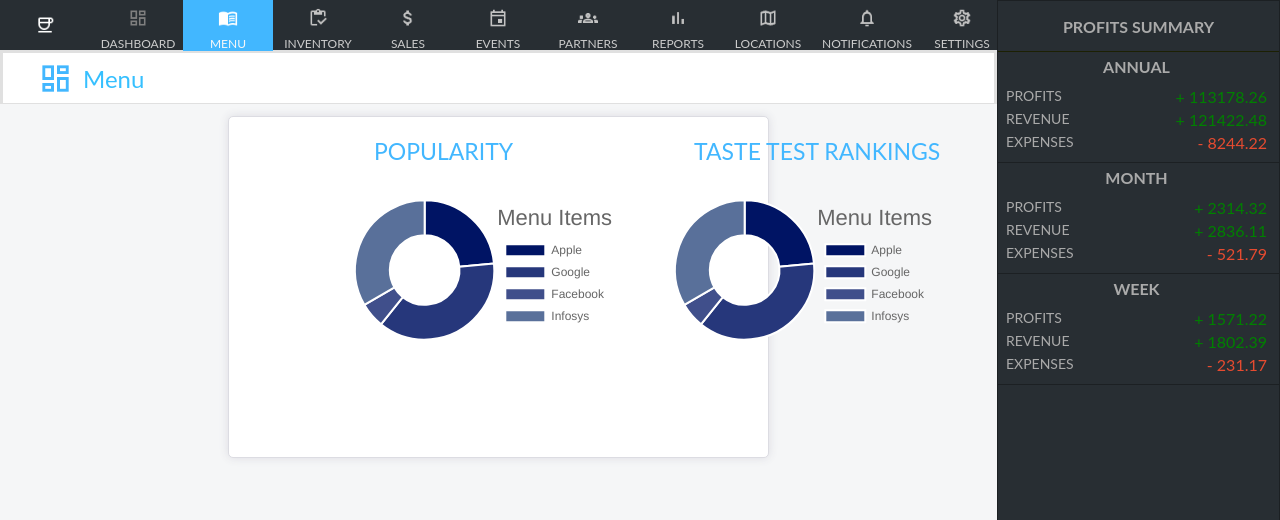
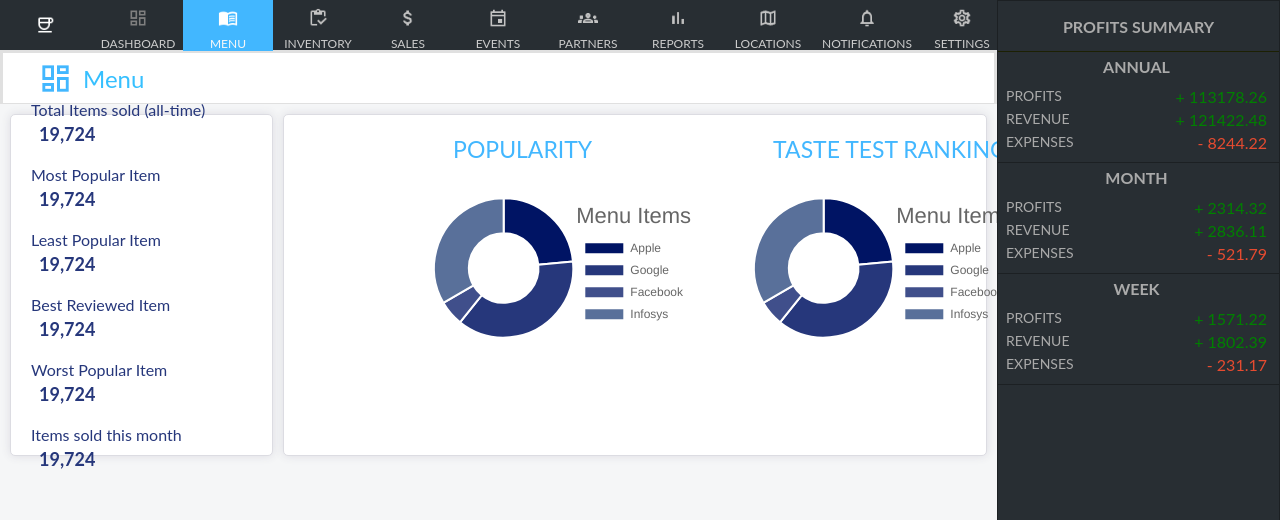
Before and after one commit to dtroberts1/ctms, an Angular app in the folder app/: page /dashboard in a window 1280 px wide. Both pictures are taken after a click on the link "MENU". Shown: the top 520 px of the page. Built offline with nearby package versions, Linux system fonts and the light colour scheme.

Commit message:
CTMS-2-Added Menu details area

```diff
--- a/app/src/app/business-menu/business-menu-overview/business-menu-overview.component.html
+++ b/app/src/app/business-menu/business-menu-overview/business-menu-overview.component.html
@@ -1,4 +1,4 @@
-<div style="width:100%;display:flex; justify-content:center; padding: 12px 0px 10px 0px; height: 500px;">
+<div class="business-menu-overview">
     <div class="card-two-charts">
         <div class="card-two-charts-container">
             <div>
@@ -19,4 +19,54 @@
             </div>
         </div>
     </div>
+    <div class="menu-overview-details">
+        <div>
+            <label>
+                Total Items sold (all-time)
+            </label>
+            <div>
+                19,724
+            </div>
+        </div>
+        <div>
+            <label>
+                Most Popular Item
+            </label>
+            <div>
+                19,724
+            </div>
+        </div>
+        <div>
+            <label>
+                Least Popular Item
+            </label>
+            <div>
+                19,724
+            </div>
+        </div>
+        <div>
+            <label>
+                Best Reviewed Item
+            </label>
+            <div>
+                19,724
+            </div>
+        </div>
+        <div>
+            <label>
+                Worst Popular Item
+            </label>
+            <div>
+                19,724
+            </div>
+        </div>
+        <div>
+            <label>
+                Items sold this month
+            </label>
+            <div>
+                19,724
+            </div>
+        </div>
+    </div>
 </div>
--- a/app/src/app/business-menu/business-menu-overview/business-menu-overview.component.less
+++ b/app/src/app/business-menu/business-menu-overview/business-menu-overview.component.less
@@ -1,14 +1,23 @@
+.business-menu-overview{
+    display:flex;
+    justify-content:space-around;
+    padding: 10px 10px 10px 10px;
+    height: 500px;
+    gap:10px;
+
     .card-two-charts{
         height: 300px;
+        order: 2;
+        flex: 3;
         border: 1px solid #dcdce2;
         padding: 20px;
         background-color: white;
         border-radius: 5px;
         box-shadow: 0 0 10px #dcdce2;
-    width: 50%;
         display: flex;
         flex-direction: row;
         justify-content: center;
+
         .card-two-charts-container{
             display:flex;
             justify-content:space-around;
@@ -33,3 +42,34 @@
             }
         }
     }
+
+    .menu-overview-details{
+        height: 300px;
+        order: 1;
+        flex: 1;
+        border: 1px solid #dcdce2;
+        padding: 20px;
+        background-color: white;
+        border-radius: 5px;
+        box-shadow: 0 0 10px #dcdce2;
+        display: flex;
+        flex-direction: column;
+        justify-content: center;
+        gap:20px;
+
+        >div{
+            color: #26377B;
+            font-family: 'Lato',Arial,sans-serif;
+            font-weight: normal;
+            font-style: normal;
+            font-size: 16px;
+
+            >div{
+                font-size: 18px;
+                padding-left:8px;
+                padding-top:4px;
+                font-weight:bold;
+            }
+        }
+    }
+}
```
Lines whose indentation alone changed are shown as unchanged.
